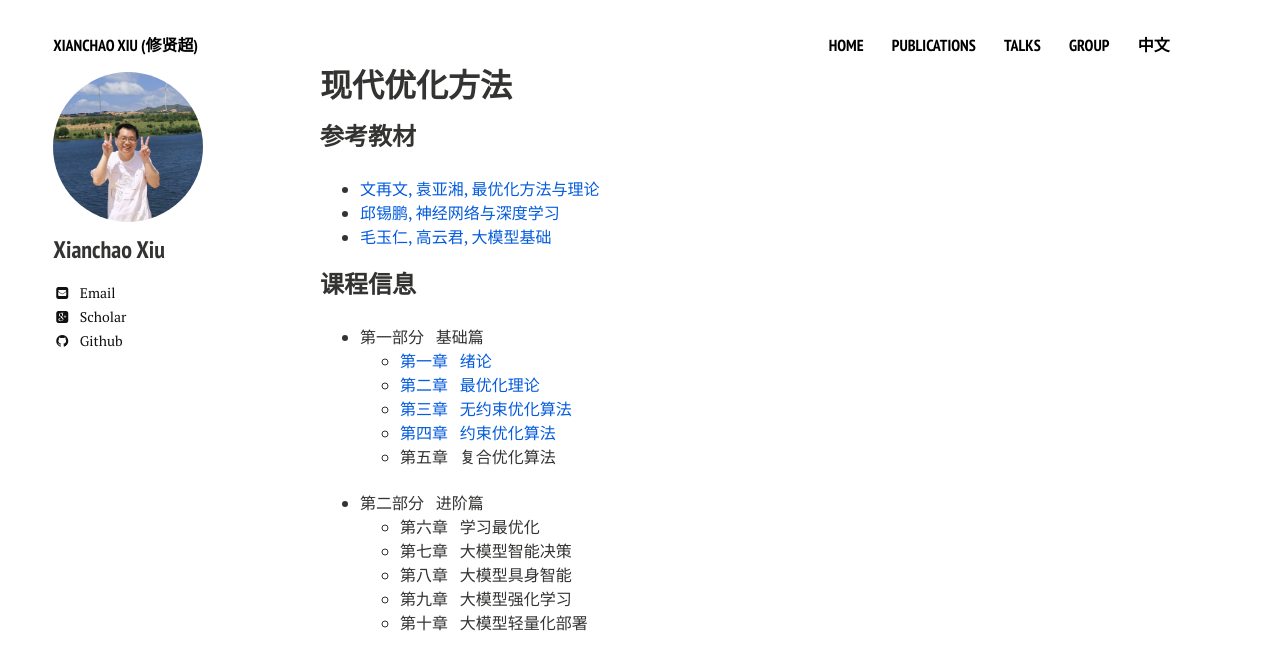
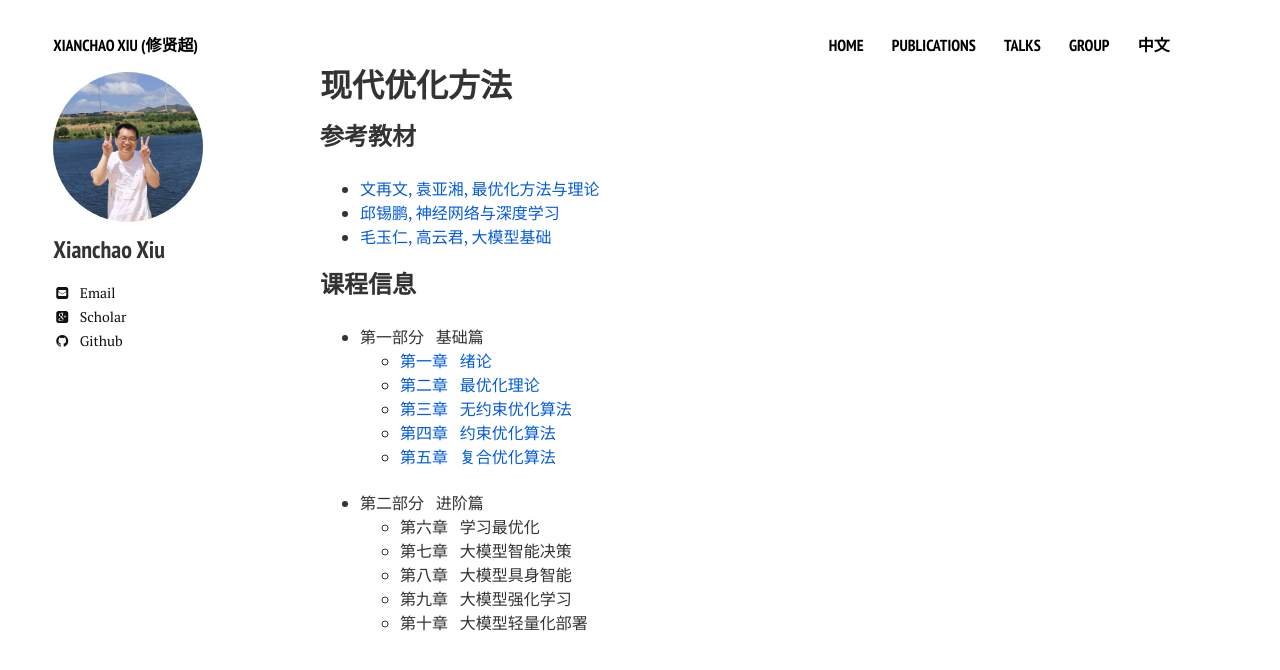
Before and after one commit to xianchaoxiu/xianchaoxiu.github.io, a Jekyll site: the page built from chinese/OPT/index.md, in a window 1280 px wide. Shown: the top 670 px of the page. Built offline with Jekyll 4.4.1, drawn with Linux system fonts in a browser that asks for light colours; nearby versions of some CDN libraries.

Commit message:
Update index.md

```diff
--- a/chinese/OPT/index.md
+++ b/chinese/OPT/index.md
@@ -21,7 +21,7 @@ share: false
   -  <a href="../OPT/最优化理论.pdf" class="textlink" target="_blank">  第二章 &nbsp;  最优化理论<br>
   -  <a href="../OPT/无约束优化算法.pdf" class="textlink" target="_blank">  第三章 &nbsp;  无约束优化算法<br>
   -  <a href="../OPT/约束优化算法.pdf" class="textlink" target="_blank"> 第四章 &nbsp;  约束优化算法<br>
-  -  第五章 &nbsp;  复合优化算法<br><br>
+  -  <a href="../OPT/复合优化算法.pdf" class="textlink" target="_blank"> 第五章 &nbsp;  复合优化算法<br><br>
 
 
 - 第二部分 &nbsp;  进阶篇<br>
```
